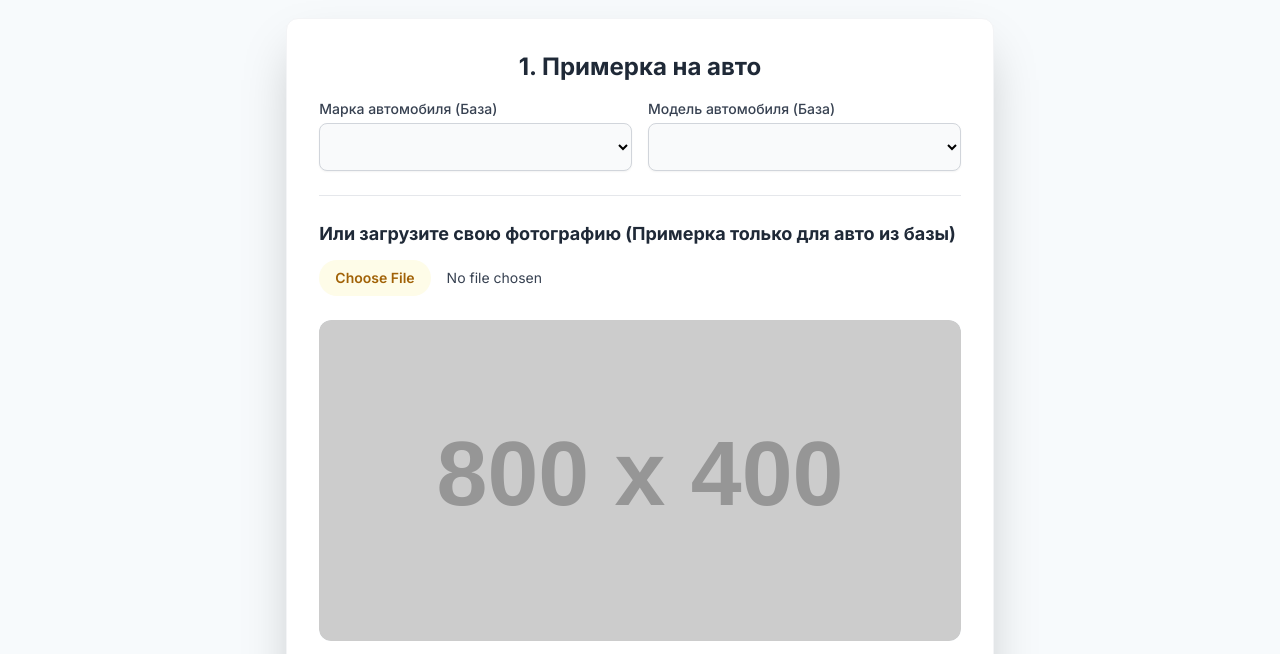
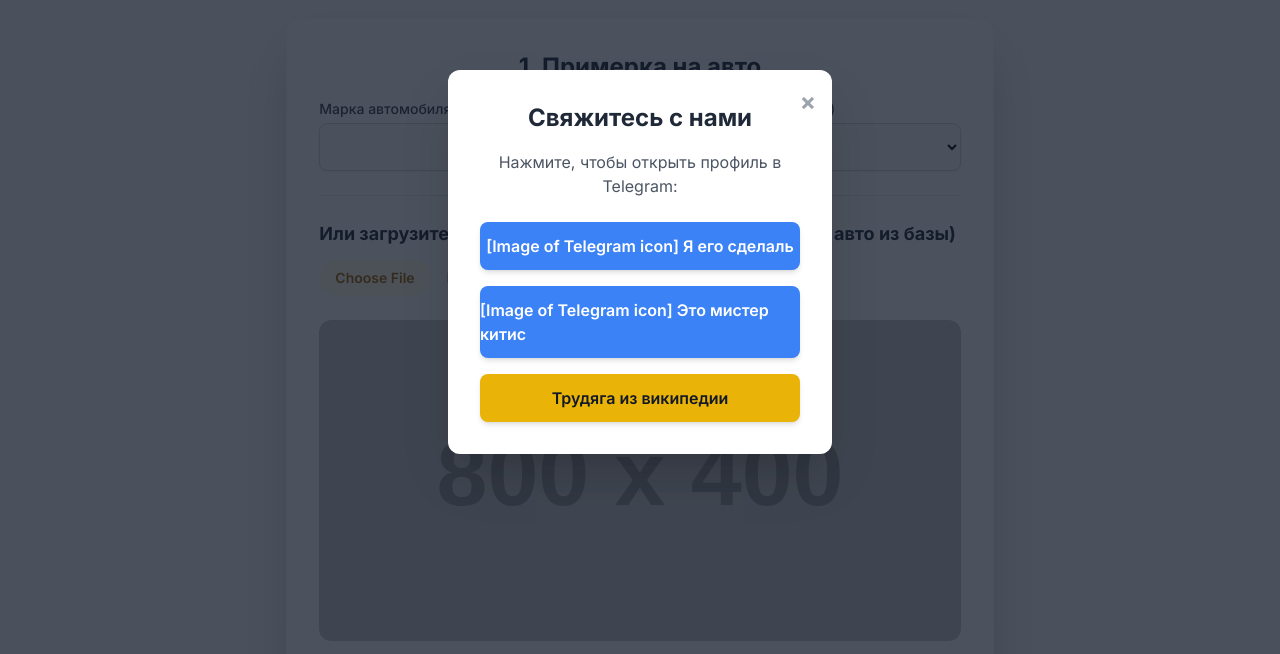
Before and after one commit to enotukpoloskyn-a11y/wheel, a website: page index.html in a window 1280 px wide. Both pictures are taken after a click on the link "Контакты". Shown: the part 138-792 px from the top of the page. Drawn offline with nearby package versions, Linux system fonts and the light colour scheme; no server answers; placeholder pictures from the web are drawn by us.

Commit message:
feat: Добавлена функция контактов через модальное окно Telegram

```diff
--- a/index.html
+++ b/index.html
@@ -51,7 +51,7 @@
             <nav>
                 <a href="#" class="text-gray-300 hover:text-white mx-3 text-sm hidden sm:inline">Каталог</a>
                 <a href="#" class="text-gray-300 hover:text-white mx-3 text-sm hidden sm:inline">О нас</a>
-                <a href="#" class="text-gray-300 hover:text-white mx-3 text-sm hidden sm:inline">Контакты</a>
+                <a href="#" onclick="openModal(); return false;" class="text-gray-300 hover:text-white mx-3 text-sm hidden sm:inline">Контакты</a>
             </nav>
         </div>
     </header>
@@ -155,7 +155,41 @@
             <p>&copy; 2025 Wheel Finder Pro. Все права защищены. Имитация сайта подбора дисков с функцией примерки.</p>
         </div>
     </footer>
+<div id="contactModal" class="fixed inset-0 bg-gray-900 bg-opacity-75 hidden items-center justify-center z-50">
+    <div class="bg-white rounded-xl p-8 max-w-sm w-full shadow-2xl relative transform transition-all duration-300 scale-100">
+        <button onclick="closeModal()" class="absolute top-4 right-4 text-gray-400 hover:text-gray-600 text-2xl font-bold">
+            &times;
+        </button>
+        <h3 class="text-2xl font-bold text-gray-800 mb-4 text-center">Свяжитесь с нами</h3>
+        <p class="text-gray-600 mb-6 text-center">Нажмите, чтобы открыть профиль в Telegram:</p>
 
+        <div class="space-y-4">
+            <a href="https://t.me/pohyuabsolutno" target="_blank" onclick="closeModal()"
+               class="flex items-center justify-center w-full py-3 bg-blue-500 text-white font-semibold rounded-lg shadow-md hover:bg-blue-600 transition duration-150 ease-in-out">
+
+
+[Image of Telegram icon]
+
+                Я его сделаль
+            </a>
+
+            <a href="@Erema11a92" target="_blank" onclick="closeModal()"
+               class="flex items-center justify-center w-full py-3 bg-blue-500 text-white font-semibold rounded-lg shadow-md hover:bg-blue-600 transition duration-150 ease-in-out">
+
+
+[Image of Telegram icon]
+
+                Это мистер китис
+            </a>
+
+            <a href="@Rottened_Christ" target="_blank" onclick="closeModal()"
+               class="flex items-center justify-center w-full py-3 bg-yellow-500 text-gray-900 font-semibold rounded-lg shadow-md hover:bg-yellow-600 transition duration-150 ease-in-out">
+
+                Трудяга из википедии
+            </a>
+        </div>
+    </div>
+</div>
     <script>
         // --- КОНСТАНТЫ И НАСТРОЙКИ ---
         const API_BASE_URL = 'https://wheel-iqdy.onrender.com';
@@ -190,7 +224,24 @@
         function hideLoadingSpinner(elementId) {
             document.getElementById(elementId).classList.add('hidden');
         }
+// --- ФУНКЦИИ УПРАВЛЕНИЯ МОДАЛЬНЫМ ОКНОМ ---
+        const contactModal = document.getElementById('contactModal');
 
+        window.openModal = function() {
+            contactModal.classList.remove('hidden');
+            contactModal.classList.add('flex'); // Используем flex для центрирования
+        };
+
+        window.closeModal = function() {
+            contactModal.classList.add('hidden');
+            contactModal.classList.remove('flex');
+        };
+        // Добавляем закрытие по клику вне окна
+        contactModal.addEventListener('click', (e) => {
+            if (e.target === contactModal) {
+                closeModal();
+            }
+        });
         // --- ФУНКЦИИ ЗАГРУЗКИ ДАННЫХ С СЕРВЕРА ---
 
         async function loadCarData() {
```
